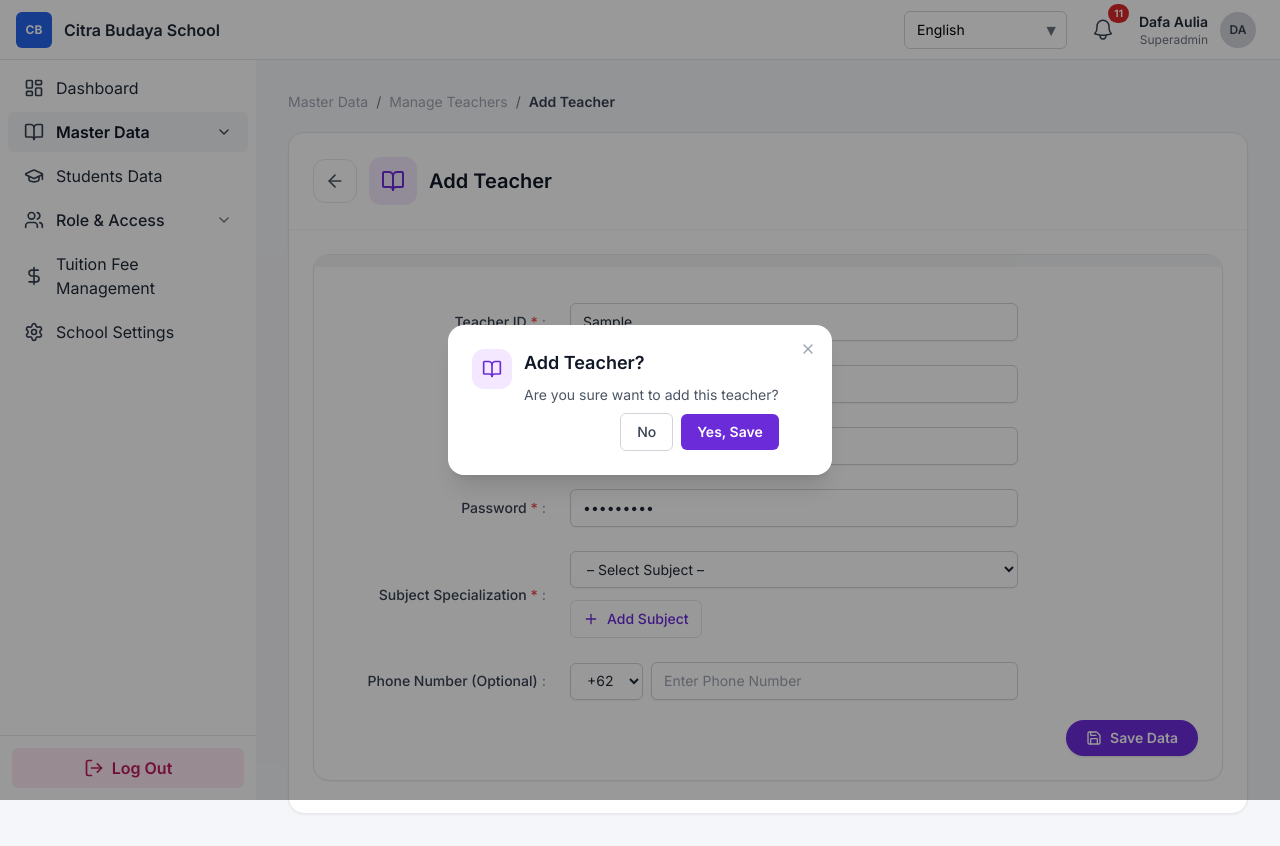
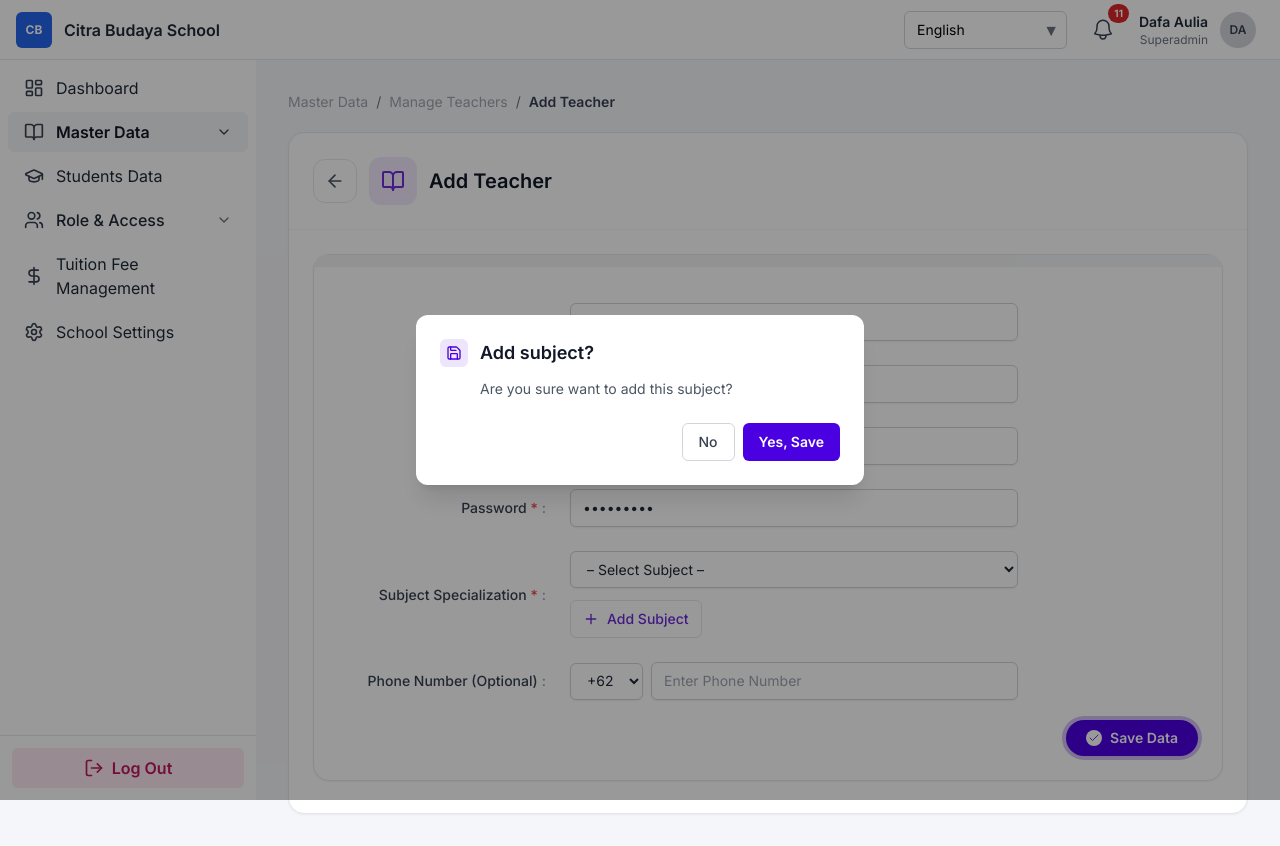
Before and after one commit to SSDIGITAL-DevTeam/Tygo-School, a Next.js app: page /admin/master-data/teachers-management/add-teacher in a window 1280 px wide. Both pictures are taken after typing "Sample", "Sample", "name@example.com", "Sample123", "Sample" into the empty fields and a click on the button "Save Data". Built offline with nearby package versions, Linux system fonts and the light colour scheme.

Commit message:
implementing modals

```diff
--- a/app/admin/master-data/teachers-management/add-teacher/page.tsx
+++ b/app/admin/master-data/teachers-management/add-teacher/page.tsx
@@ -14,6 +14,8 @@ import {
   Plus,
   Trash2,
 } from "lucide-react";
+import AddModal from "@/components/admin/modal/AddModal";
+import SaveButton from "@/components/layout-global/SaveButton";
 
 const inter = Inter({ subsets: ["latin"] });
 
@@ -54,6 +56,7 @@ const AddTeacherPage: React.FC = () => {
   );
 
   const router = useRouter();
+  const [addOpen, setAddOpen] = useState(false);
 
   const resetForm = () => {
     setTeacherId("");
@@ -294,13 +297,9 @@ const AddTeacherPage: React.FC = () => {
                     <div className="grid grid-cols-1 md:grid-cols-[220px_minmax(0,1fr)]">
                       <div className="hidden md:block" />
                       <div className="mt-2 flex justify-end">
-                        <button
-                          type="submit"
-                          className="inline-flex items-center gap-2 rounded-full bg-[#6c2bd9] px-5 py-2 text-sm font-semibold text-white shadow transition hover:bg-[#5922b8]"
-                        >
-                          <Save className="h-4 w-4" />
-                          Save Data
-                        </button>
+                        <SaveButton
+                          onClick={() => setAddOpen(true)}
+                        />
                       </div>
                     </div>
 
@@ -318,15 +317,13 @@ const AddTeacherPage: React.FC = () => {
         </div>
       </div>
 
-      <ConfirmModal
-        open={modalOpen}
-        title="Add Teacher?"
-        description="Are you sure want to add this teacher?"
-        icon={<BookOpen className="h-5 w-5" />}
-        confirmLabel="Yes, Save"
-        cancelLabel="No"
-        onCancel={() => setModalOpen(false)}
-        onConfirm={handleConfirm}
+      <AddModal
+        open={addOpen}
+        msg="subject"
+        onConfirm={() => {
+          setAddOpen(false);
+        }}
+        onClose={() => setAddOpen(false)}
       />
     </div>
   );
--- a/app/admin/master-data/teachers-management/teacher-detail/[id]/edit/page.tsx
+++ b/app/admin/master-data/teachers-management/teacher-detail/[id]/edit/page.tsx
@@ -10,9 +10,10 @@ import { ArrowLeft, BookOpen, CheckCircle2, Plus, X } from "lucide-react";
 const Sidebar = dynamic(() => import("@/components/admin/Sidebar"), { ssr: false });
 const Header = dynamic(() => import("@/components/layout-global/Header"), { ssr: false });
 const ToggleSwitch = dynamic(() => import("@/components/layout-global/ToggleSwitch"), { ssr: false });
-const ConfirmDialog = dynamic(() => import("@/components/layout-global/ConfirmDialog"), { ssr: false });
+// GANTI: pakai EditModal (SaveChangesModal)
+const EditModal = dynamic(() => import("@/components/admin/modal/EditModal"), { ssr: false });
 
-// Data helpers (ubah path ini jika lokasi file Anda berbeda)
+// Data helpers
 import {
   getTeacherById,
   PHONE_PREFIXES,
@@ -20,6 +21,7 @@ import {
   TeacherStatus,
 } from "@/app/admin/master-data/teachers-management/teacher-data";
 import SaveButton from "@/components/layout-global/SaveButton";
+
 
 const inter = Inter({ subsets: ["latin"] });
 
@@ -117,7 +119,7 @@ const TeacherEditPage: React.FC = () => {
     });
   };
 
-  // Submit
+  // Submit -> buka modal
   const onSubmit: React.FormEventHandler<HTMLFormElement> = (e) => {
     e.preventDefault();
     setShowConfirm(true);
@@ -144,17 +146,11 @@ const TeacherEditPage: React.FC = () => {
     <nav aria-label="Breadcrumb" className="text-sm text-gray-600 mb-4">
       <ol className="flex items-center gap-2">
         <li>Master Data</li>
-        <li aria-hidden className="text-gray-400">
-          /
-        </li>
+        <li aria-hidden className="text-gray-400">/</li>
         <li>Manage Teachers</li>
-        <li aria-hidden className="text-gray-400">
-          /
-        </li>
+        <li aria-hidden className="text-gray-400">/</li>
         <li>Teacher Detail</li>
-        <li aria-hidden className="text-gray-400">
-          /
-        </li>
+        <li aria-hidden className="text-gray-400">/</li>
         <li className="text-gray-900 font-medium">Edit Teacher</li>
       </ol>
     </nav>
@@ -335,6 +331,7 @@ const TeacherEditPage: React.FC = () => {
                 </div>
 
                 <div className="flex justify-end">
+                  {/* type default SaveButton adalah submit -> memicu onSubmit */}
                   <SaveButton />
                 </div>
               </form>
@@ -343,12 +340,10 @@ const TeacherEditPage: React.FC = () => {
         </div>
       </div>
 
-      <ConfirmDialog
+      {/* MODAL SAVE CHANGES */}
+      <EditModal
         open={showConfirm}
-        title="Save changes?"
-        description="Updates will be stored locally in this prototype."
-        confirmText="Save"
-        cancelText="Cancel"
+        msg="this teacher"
         onConfirm={confirmUpdate}
         onClose={() => setShowConfirm(false)}
       />
@@ -363,7 +358,7 @@ type FieldRowProps = {
 
 const FieldRow: React.FC<FieldRowProps> = ({ label, element }) => (
   <label className="grid items-center gap-3 text-sm md:grid-cols-[180px,1fr]">
-    <span className="justify-self-end text-right font-medium text-gray-700 whitespace-nowrap after:ml-1 after:content-[':']">
+    <span className="justify-self-end whitespace-nowrap text-right font-medium text-gray-700 after:ml-1 after:content-[':']">
       {label}
     </span>
     <div className="min-w-0">{element}</div>
--- a/components/admin/modal/AddModal.tsx
+++ b/components/admin/modal/AddModal.tsx
@@ -6,19 +6,19 @@ import BaseConfirmModal from "./_BaseConfirmModal";
 
 type Props = {
   open: boolean;
-  name?: string;                         // contoh: "Mathematics"
+  msg?: string;                         // contoh: "Mathematics"
   onConfirm: () => void;
   onClose: () => void;
 };
 
 export default function AddSubjectModal({
   open,
-  name,
+  msg,
   onConfirm,
   onClose,
 }: Props) {
-  const title = "Add Subject?";
-  const message = `Are you sure want to add ${name ? `"${name}"` : "this subject"}?`;
+  const title = `Add ${msg}?`;
+  const message = `Are you sure want to add this ${msg ? `${msg}` : "this subject"}?`;
   return (
     <BaseConfirmModal
       open={open}
--- a/components/admin/modal/DeleteModal.tsx
+++ b/components/admin/modal/DeleteModal.tsx
@@ -7,6 +7,7 @@ import BaseConfirmModal from "./_BaseConfirmModal";
 type Props = {
   open: boolean;
   name: string;                         // contoh: "XI-A"
+  msg: string;
   onConfirm: () => void;
   onClose: () => void;
   message?: string;
@@ -15,9 +16,10 @@ type Props = {
 export default function DeleteConfirmModal({
   open,
   name,
+  msg,
   onConfirm,
   onClose,
-  message = "Are you sure want to delete this class data?",
+  message = `Are you sure want to delete this ${msg} data?`,
 }: Props) {
   return (
     <BaseConfirmModal
--- a/components/admin/modal/EditModal.tsx
+++ b/components/admin/modal/EditModal.tsx
@@ -6,14 +6,14 @@ import BaseConfirmModal from "./_BaseConfirmModal";
 
 type Props = {
   open: boolean;
-  entityLabel?: string;                  // default "this classes data"
+  msg?: string;                  // default "this classes data"
   onConfirm: () => void;
   onClose: () => void;
 };
 
 export default function SaveChangesModal({
   open,
-  entityLabel = "this classes data",
+  msg,
   onConfirm,
   onClose,
 }: Props) {
@@ -21,7 +21,7 @@ export default function SaveChangesModal({
     <BaseConfirmModal
       open={open}
       title="Save Changes?"
-      message={`Are you sure you want to save the updates to ${entityLabel}?`}
+      message={`Are you sure you want to save the updates to ${msg} data?`}
       confirmLabel="Yes, Save"
       cancelLabel="No"
       onConfirm={onConfirm}
--- a/components/admin/modal/_BaseConfirmModal.tsx
+++ b/components/admin/modal/_BaseConfirmModal.tsx
@@ -57,7 +57,7 @@ export default function BaseConfirmModal({
           <p className="mb-5 ml-10 text-sm text-gray-600">{message}</p>
         )}
 
-        <div className="ml-10 flex items-center gap-2">
+        <div className="mt-6 flex justify-end gap-2">
           <button
             type="button"
             onClick={onClose}
```
Also changed, not shown: app/admin/master-data/teachers-management/teacher-detail/[id]/page.tsx (+51 -32 lines).
